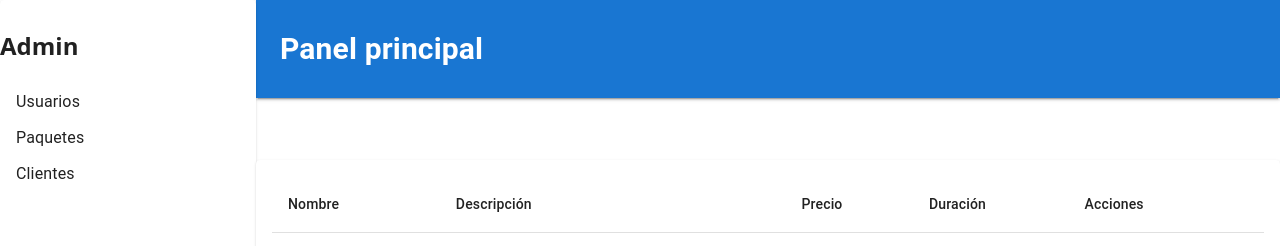
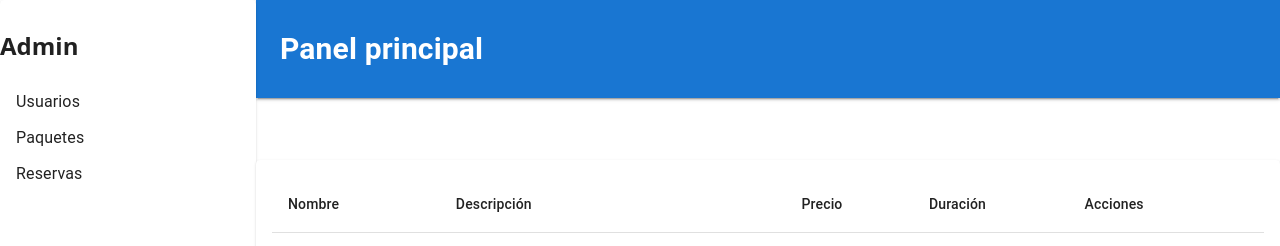
Before and after one commit to JoseAngelMarquez/pi-ata_pary_CITAS, a React (Vite) app in the folder frontend/: page /admin in a window 1280 px wide. Shown: the top 246 px of the page. Built offline with nearby package versions, Linux system fonts and the light colour scheme.

Commit message:
Cambia el nombre de la página Clientes a Reservas

```diff
--- a/frontend/src/App.jsx
+++ b/frontend/src/App.jsx
@@ -4,7 +4,7 @@ import Login from "./pages/Login";
 import Principal from "./pages/Principal";
 import LayoutAdmin from "./Layouts/LayoutAdmin";
 import Usuarios from "./pages/Usuarios";
-import Clientes from "./pages/Clientes";
+import Reservas from "./pages/Reservas";
 function App() {
   return (
     <Router>
@@ -18,7 +18,7 @@ function App() {
           {/* Ruta anidada: /Admin/Principal */}
           <Route path="Principal" element={<Principal />} />
           <Route path="Usuarios" element={<Usuarios />} />
-          <Route path="Clientes" element={<Clientes />} />
+          <Route path="Reservas" element={<Reservas />} />
         </Route>
 
       </Routes>
--- a/frontend/src/Layouts/LayoutAdmin.jsx
+++ b/frontend/src/Layouts/LayoutAdmin.jsx
@@ -39,8 +39,8 @@ const message = navConfig[location.pathname] || null;
             <MenuItem component={Link} to="/admin/Usuarios">
               Paquetes
             </MenuItem>
-            <MenuItem component={Link} to= "/admin/Clientes">
-            Clientes
+            <MenuItem component={Link} to= "/admin/Reservas">
+            Reservas
             </MenuItem>
 
           </MenuList>
--- a/frontend/src/pages/Clientes.jsx
+++ b/frontend/src/pages/Reservas.jsx
@@ -1,6 +1,6 @@
 import React from "react";
 import TableGeneri from "../components/tableGeneric"
- function Clientes(){
+ function Reservas(){
     const campos = ["Cliente", "Paquete", "Fecha", "Duración", "Estado", "Acciones"];
     const datos=[
     {
@@ -17,4 +17,4 @@ import TableGeneri from "../components/tableGeneric"
     )
  };
 
- export default Clientes;
+ export default Reservas;
```
